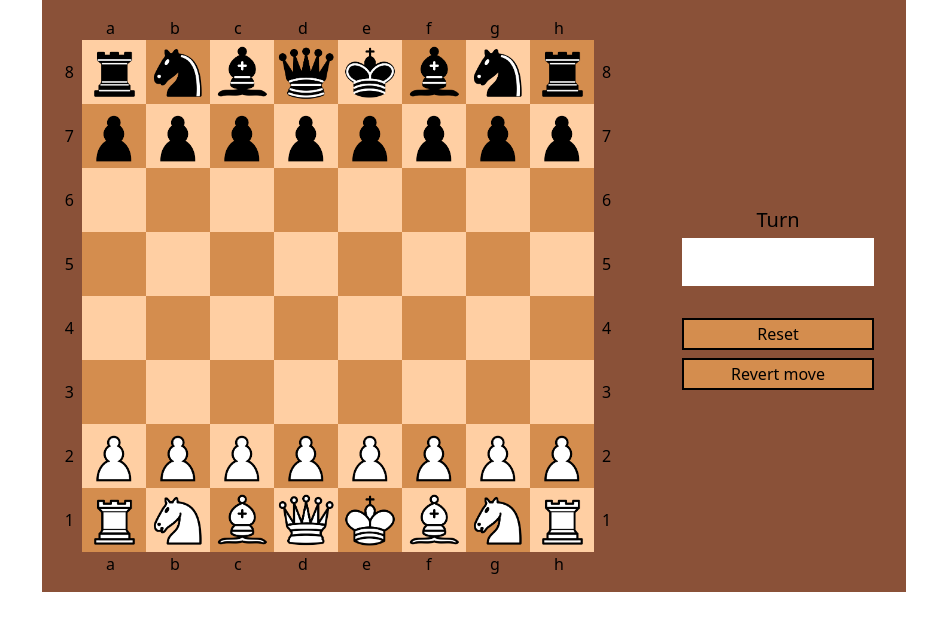
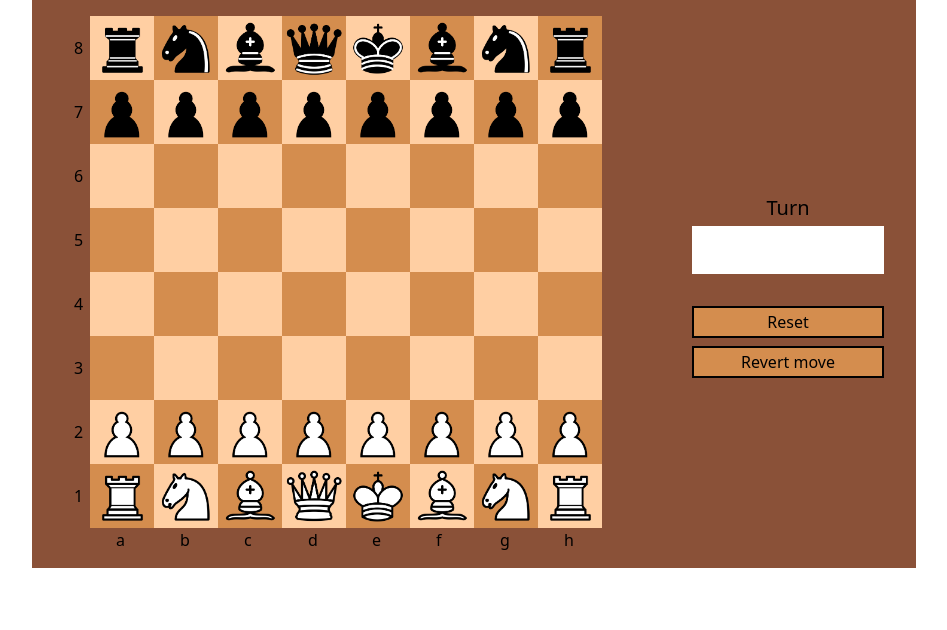
Before and after one commit to mkorman9/react-chess, a React (Vite) app: page / in a window 1280 px wide. Shown: the top 630 px of the page, without its empty margins (166-1113 px from the left). Built offline with nearby package versions, Linux system fonts and the light colour scheme.

Commit message:
simplified chessboard labels

```diff
--- a/src/components/ChessBoard/ChessBoard.tsx
+++ b/src/components/ChessBoard/ChessBoard.tsx
@@ -45,17 +45,10 @@ const ChessBoard: React.FC<ChessBoardProps> = ({view}) => {
     <div className="flex bg-chessboard-border gap-4">
       <DndProvider backend={HTML5Backend}>
         <div className="flex flex-col p-4">
-          <div className="flex pl-12">
-            {(view === 'white' ? COLUMNS : [...COLUMNS].reverse()).map(
-              (columnId, columnKey) => (
-                <span key={columnKey} className="w-16">{columnId}</span>
-              )
-            )}
-          </div>
           <div>
             {tiles.map((row, i) => (
               <div key={i} className="flex flex-row justify-center items-center">
-                <span className="mr-2">{row[0].id[1]}</span>
+                <span className="w-4">{row[0].id[1]}</span>
 
                 {row.map((tile, j) => (
                   <ChessField
@@ -66,12 +59,11 @@ const ChessBoard: React.FC<ChessBoardProps> = ({view}) => {
                     piece={tile.piece}
                   />
                 ))}
-
-                <span className="ml-2">{row[0].id[1]}</span>
               </div>
             ))}
           </div>
-          <div className="flex pl-12">
+          <div className="flex justify-center items-center">
+            <span className="w-16 ml-1"></span>
             {(view === 'white' ? COLUMNS : [...COLUMNS].reverse()).map(
               (columnId, columnKey) => (
                 <span key={columnKey} className="w-16">{columnId}</span>
```
